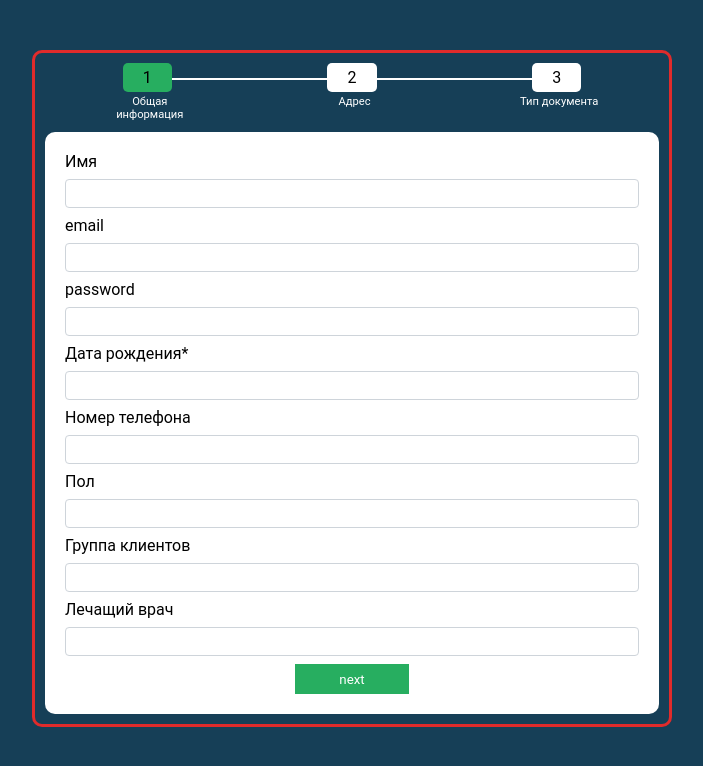
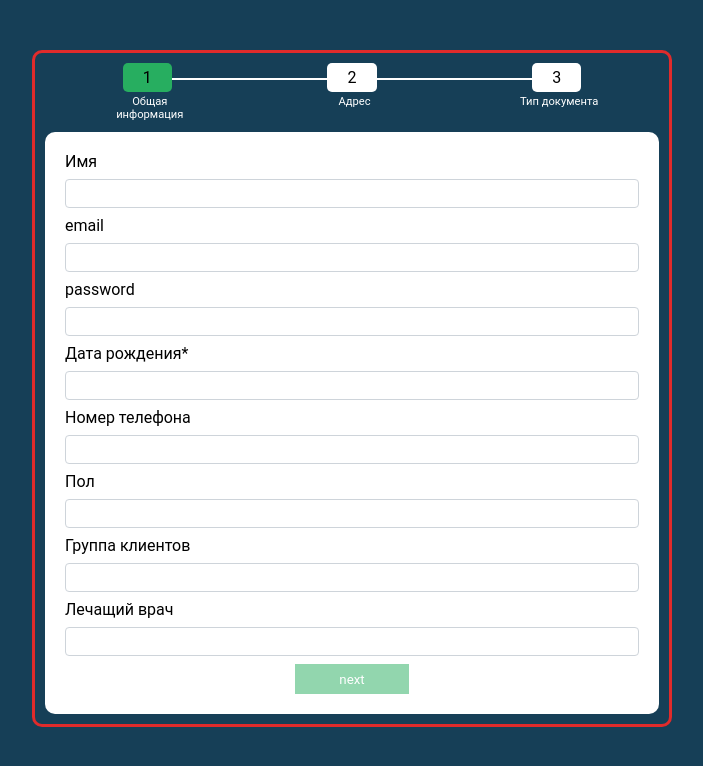
Before and after one commit to varMarat/vue-form-progress-bar, a Vue app: page / in a window 1280 px wide. Shown: the top 766 px of the page, without its empty margins (288-991 px from the left). Built offline with nearby package versions, Linux system fonts and the light colour scheme.

Commit message:
disabled button next

```diff
--- a/src/components/FieldForm.vue
+++ b/src/components/FieldForm.vue
@@ -7,15 +7,21 @@
           :item="item"
           :errors="errors"
           @input-child="onInput"
-          />
-        <button class="btn" @click="onClick($event)">{{nameBtn}}</button>
+        />
+        <button
+          class="btn"
+          :class="{'done':!done}"
+          @click="onClick($event)"
+          :disabled="!done">
+          {{nameBtn}}
+        </button>
     </div>
   </div>
 </template>
 
 <script>
 import FormGroup from './FormGroup.vue'
-import {required, minLength} from 'vuelidate/lib/validators'
+import {required, minLength, email} from 'vuelidate/lib/validators'
 export default {
   name: 'FieldForm',
   components:{
@@ -44,6 +50,7 @@ export default {
       },
       email:{
         required,
+        email,
         minLength: minLength(6)
       },
       password:{
@@ -73,6 +80,13 @@ export default {
     onClick(e){
       this.$emit('next', e)
     }
+  },
+  computed:{
+    done(){
+      return this.errors.every((item)=>{
+        return item.error == false
+      })
+    }
   }
 }
 </script>
@@ -92,4 +106,7 @@ export default {
     background: #27AE60;
     color: #fff;
   }
+  .done{
+    opacity: 0.5;
+  }
 </style>
--- a/src/data.js
+++ b/src/data.js
@@ -62,21 +62,21 @@ export default{
       id: 1,
       label:'test1',
       type: 'text',
-      required: true,
+      required: false,
       name:'test1'
     },
     {
       id: 1,
       label:'test2',
       type: 'text',
-      required: true,
+      required: false,
       name:'test2'
     },
     {
       id: 1,
       label:'test3',
       type: 'text',
-      required: true,
+      required: false,
       name:'test3'
     }
   ],
@@ -85,21 +85,21 @@ export default{
       id: 1,
       label:'test1.1',
       type: 'text',
-      required: true,
+      required: false,
       name:'test1.1'
     },
     {
       id: 1,
       label:'test2.1',
       type: 'text',
-      required: true,
+      required: false,
       name:'test2.1'
     },
     {
       id: 1,
       label:'test3.1',
       type: 'text',
-      required: true,
+      required: false,
       name:'test3.1'
     }
   ]
```
